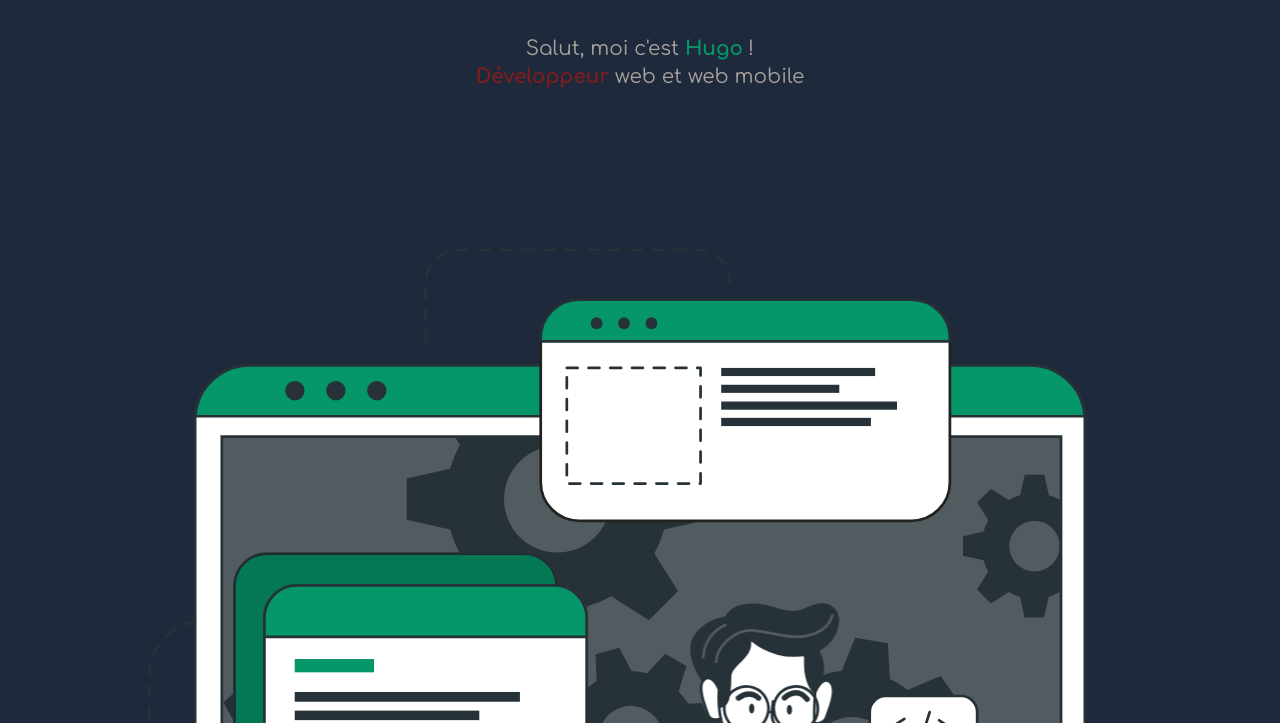
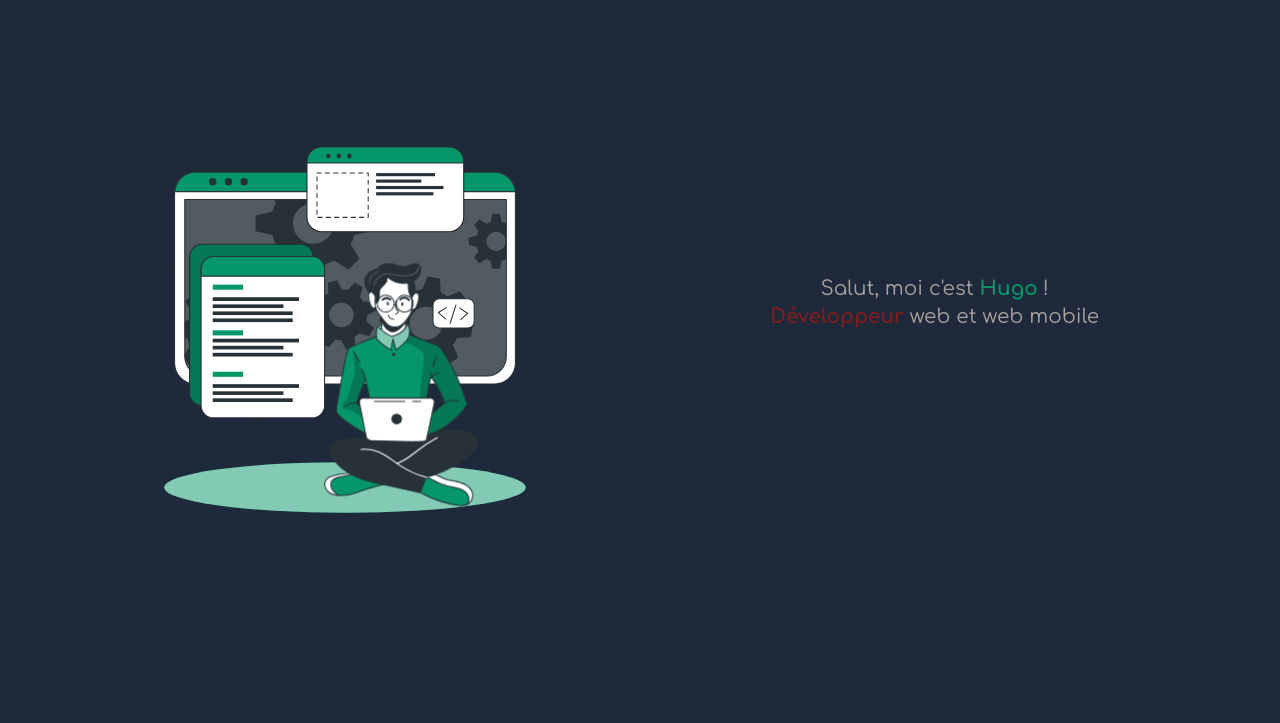
Before and after one commit to hugo-canovas/site-perso, a website: page index.html in a window 1280 px wide. Shown: the part 77-800 px from the top of the page. Drawn offline with nearby package versions, Linux system fonts and the light colour scheme.

Commit message:
Ajout tailwind CLI + ajout css

```diff
--- a/asset/css/style.css
+++ b/asset/css/style.css
@@ -1,8 +1,14 @@
 @import url('https://fonts.googleapis.com/css2?family=Comfortaa:wght@300;400;500;600;700&display=swap');
+@tailwind base;
+@tailwind components;
+@tailwind utilities;
 
-body{
-    font-family: 'Comfortaa', cursive;
+@layer components{
+    body{
+        font-family: 'Comfortaa', cursive;
+    }
 }
+
 
 svg#freepik_stories-developer-activity:not(.animated) .animable {
     opacity: 0;
--- a/index.html
+++ b/index.html
@@ -9,7 +9,7 @@
     <link rel="stylesheet" href="https://cdnjs.cloudflare.com/ajax/libs/font-awesome/6.2.1/css/all.min.css"
         integrity="sha512-MV7K8+y+gLIBoVD59lQIYicR65iaqukzvf/nwasF0nqhPay5w/9lJmVM2hMDcnK1OnMGCdVK+iQrJ7lzPJQd1w=="
         crossorigin="anonymous" referrerpolicy="no-referrer" />
-    <link rel="stylesheet" href="./asset/css/style.css">
+    <link rel="stylesheet" href="./dist/tailwind.css">
     <title>Hugo Canovas | Home</title>
 </head>
 
@@ -25,14 +25,14 @@
                 </div>
             </nav>
         </header>
-
-        <div class="flex flex-col flex-wrap w-full justify-center items-center text-center px-6">
+        <div class="flex flex-col w-full justify-evenly md:flex-row-reverse md:mt-8 md:px-4">
+            <div class="flex flex-col flex-wrap w-full justify-center items-center text-center px-6 md:w-2/4 lg:w-5/12">
                 <p class="text-stone-400 text-xl">Salut, moi c'est
                     <span class="text-emerald-600 font-bold">Hugo</span> !<br>
                     <span class="text-red-900 font-bold">Développeur</span> web et web mobile
                 </p>
             </div>
-        <div class="px-6">
+            <div class="flex w-full px-6 justify-center md:w-2/4 lg:w-5/12">
                 <svg class="animated h-full w-full" id="freepik_stories-developer-activity" xmlns="http://www.w3.org/2000/svg"
         viewBox="0 0 500 500" version="1.1" xmlns:xlink="http://www.w3.org/1999/xlink"
         xmlns:svgjs="http://svgjs.com/svgjs">
@@ -427,6 +427,7 @@
                 </svg>
             </div>
         </div>
+    </div>
     <section class="h-screen pt-8 px-6 bg-slate-900">
         <h2 class="text-4xl text-center text-emerald-600 font-bold">Stack</h2>
         <div class="flex flex-col gap-5 justify-center pt-8">
--- /dev/null
+++ b/tailwind.config.js
@@ -0,0 +1,10 @@
+/** @type {import('tailwindcss').Config} */
+module.exports = {
+  content: [
+    "./index.html",
+  ],
+  theme: {
+    extend: {},
+  },
+  plugins: [],
+}
```
Also changed, not shown: package.json (added, +8 -0 lines), dist/tailwind.css (added), 1 other file. Lines whose indentation alone changed are shown as unchanged.
